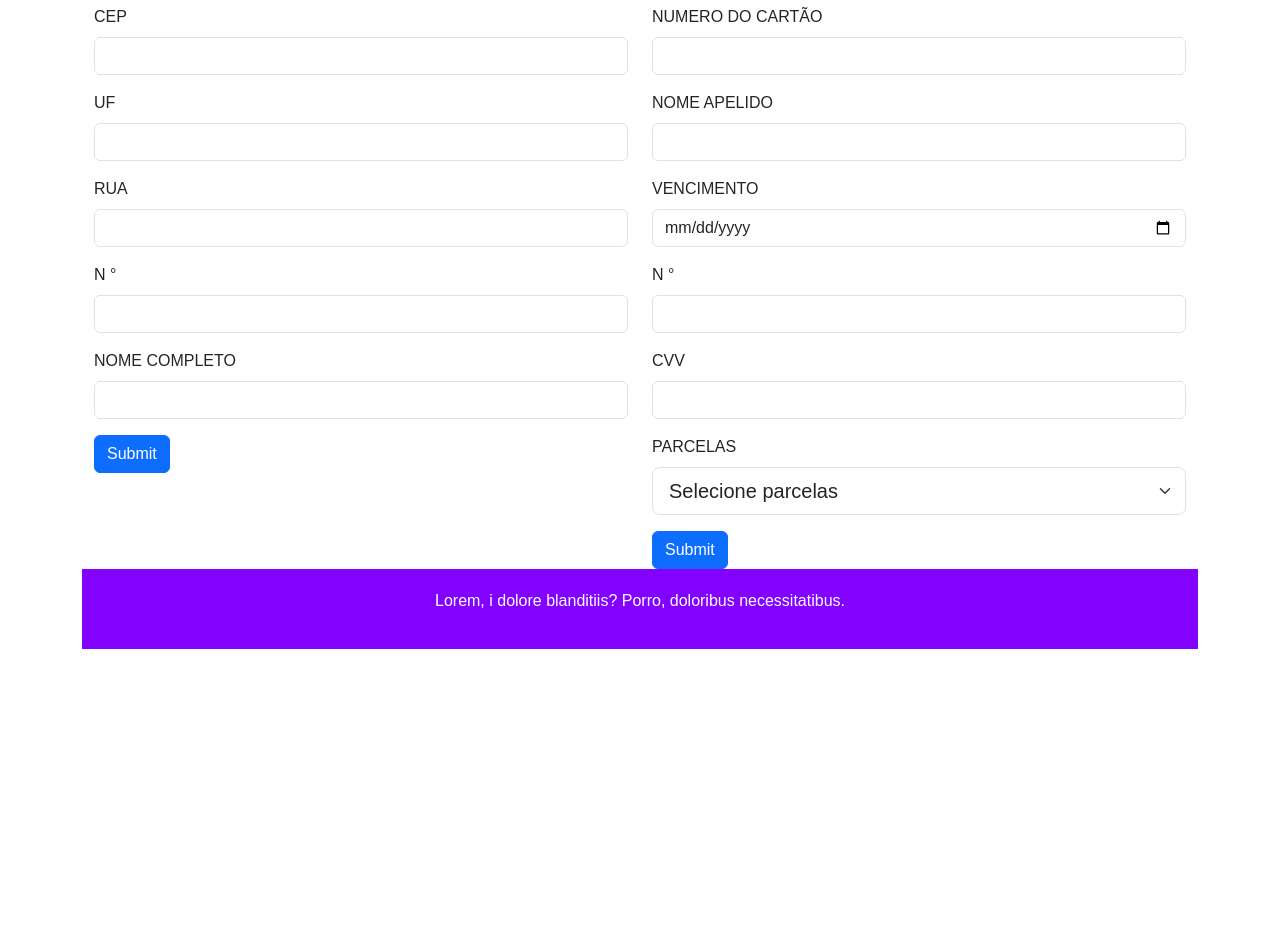
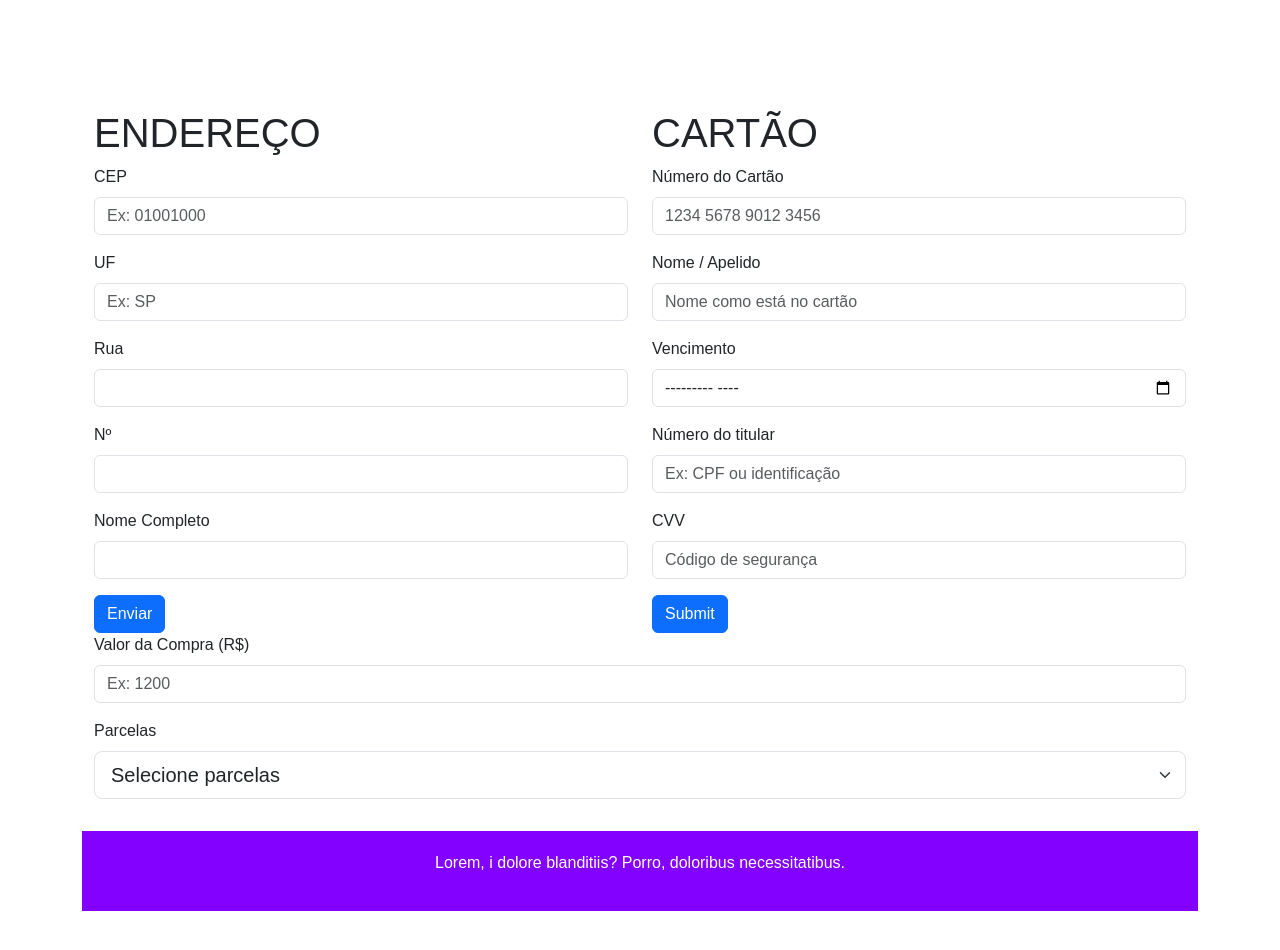
Before and after one commit to 987646726/AULA8, a plain HTML site: page carrinho.html in a window 1280 px wide. Shown: the part 680-1630 px from the top of the page. Before the commit the page ends 1329 px from the top, so only its background shows below. Drawn offline with nearby package versions, Linux system fonts and the light colour scheme.

```diff
--- a/carrinho.html
+++ b/carrinho.html
@@ -9,7 +9,6 @@
     <link href="https://fonts.googleapis.com/css2?family=Oswald:wght@200..700&display=swap" rel="stylesheet">
     <link href="https://cdn.jsdelivr.net/npm/bootstrap@5.3.5/dist/css/bootstrap.min.css" rel="stylesheet"
     integrity="sha384-SgOJa3DmI69IUzQ2PVdRZhwQ+dy64/BUtbMJw1MZ8t5HZApcHrRKUc4W0kG879m7" crossorigin="anonymous">
-
     <link rel="stylesheet" href="style.css">
     <title>ELITE BOOK</title>
 </head>
@@ -18,7 +17,7 @@
         <h1>ELITE</h1>
         <input type="number" placeholder="buscarprodutos">
         <div class="menu">
-            <a href="">Home</a>
+            <a href="index.html">Home</a>
             <a href="">produtos</a>
             <a href="">categorias</a>
     </header>
@@ -34,26 +33,27 @@
         <tbody>
             <tr>
                 <td><img class="checkout" src="livro 1.webp" alt=""></td>
-                <td>Cerveja</td>
+                <td>livro</td>
                 <td>
                     <input class="form-control checkout" type="number" value="4">
                 </td>
             </tr>
             <tr>
                 <td><img class="checkout" src="livro 1.webp" alt=""></td>
-                <td>Cerveja</td>
+                <td>livro</td>
                 <td>
                     <input class="form-control checkout" type="number" value="4">
                 </td>
             </tr>
             <tr>
                 <td><img class="checkout" src="livro 1.webp" alt=""></td>
-                <td>Cerveja</td>
+                <td>livro</td>
                 <td><input class="form-control checkout" type="number" value="4"></td>
             </tr>
         </tbody>
     </table>
 </div>
+
 <div class="container">
     <div class="container">
         <div class="row">
@@ -61,78 +61,250 @@
             <h1>ENDEREÇO</h1>
 <form>
   <div class="mb-3">
-                    <label for="exampleInputEmail1" class="form-label">CEP</label>
-                    <input type="number" class="form-control" id="exampleInputEmail1" aria-describedby="emailHelp">
+    <label for="cep" class="form-label">CEP</label>
+    <input
+      type="text"
+      class="form-control"
+      id="cep"
+      name="cep"
+      maxlength="8"
+      placeholder="Ex: 01001000"
+      inputmode="numeric"
+      required
+    >
   </div>
+
   <div class="mb-3">
-                    <label for="exampleInputEmail1" class="form-label">UF</label>
-                    <input type="text" class="form-control" id="exampleInputEmail1" aria-describedby="emailHelp">
+    <label for="uf" class="form-label">UF</label>
+    <input
+      type="text"
+      class="form-control"
+      id="uf"
+      name="uf"
+      maxlength="2"
+      placeholder="Ex: SP"
+      required
+      readonly
+    >
   </div>
+
   <div class="mb-3">
-                  <label for="exampleInputPassword1" class="form-label">RUA</label>
-                  <input type="text" class="form-control" id="exampleInputPassword1">
-                </div>        <div class="mb-3">
-                    <label for="exampleInputPassword1" class="form-label">N °</label>
-                    <input type="number" class="form-control" id="exampleInputPassword1">
+    <label for="rua" class="form-label">Rua</label>
+    <input
+      type="text"
+      class="form-control"
+      id="rua"
+      name="rua"
+      required
+      readonly
+    >
   </div>
+
   <div class="mb-3">
-                    <label for="exampleInputPassword1" class="form-label">NOME COMPLETO</label>
-                    <input type="text" class="form-control" id="exampleInputPassword1">
+    <label for="numero" class="form-label">Nº</label>
+    <input
+      type="number"
+      class="form-control"
+      id="numero"
+      name="numero"
+      required
+    >
   </div>
-                <button type="submit" class="btn btn-primary">Submit</button>
+
+  <div class="mb-3">
+    <label for="nomeCompleto" class="form-label">Nome Completo</label>
+    <input
+      type="text"
+      class="form-control"
+      id="nomeCompleto"
+      name="nomeCompleto"
+      required
+    >
+  </div>
+
+  <button type="submit" class="btn btn-primary">Enviar</button>
 </form>
+
+<script>
+  // Função para buscar o endereço via CEP
+  document.getElementById('cep').addEventListener('input', function () {
+    const cep = this.value.replace(/\D/g, ''); // Remove qualquer caractere não numérico
+
+    if (cep.length === 8) { // Verifica se o CEP tem 8 caracteres
+      fetch(`https://viacep.com.br/ws/${cep}/json/`)
+        .then(response => response.json())
+        .then(data => {
+          if (!data.erro) {
+            document.getElementById('rua').value = data.logradouro;
+            document.getElementById('uf').value = data.uf;
+          } else {
+            alert('CEP não encontrado');
+          }
+        })
+        .catch(error => {
+          alert('Erro ao buscar o CEP');
+          console.error(error);
+        });
+    }
+  });
+</script>
+
           </div>
           <div class="col">
             <H1>CARTÃO</H1>
             <form>
+<!-- FORMULÁRIO DE CARTÃO DE CRÉDITO -->
+
 <div class="mb-3">
-                    <label for="exampleInputEmail1" class="form-label">NUMERO DO CARTÃO</label>
-                    <input type="number" class="form-control" id="exampleInputEmail1" aria-describedby="emailHelp">
+  <label for="cardNumber" class="form-label">Número do Cartão</label>
+  <input
+    type="text"
+    class="form-control"
+    id="cardNumber"
+    name="cardNumber"
+    maxlength="19"
+    pattern="\d{16}"
+    placeholder="1234 5678 9012 3456"
+    inputmode="numeric"
+    required
+  >
 </div>
+
 <div class="mb-3">
-                    <label for="exampleInputEmail1" class="form-label">NOME APELIDO</label>
-                    <input type="text" class="form-control" id="exampleInputEmail1" aria-describedby="emailHelp">
+  <label for="cardName" class="form-label">Nome / Apelido</label>
+  <input
+    type="text"
+    class="form-control"
+    id="cardName"
+    name="cardName"
+    placeholder="Nome como está no cartão"
+    required
+  >
 </div>
+
 <div class="mb-3">
-                  <label for="exampleInputPassword1" class="form-label">VENCIMENTO</label>
-                  <input type="date" class="form-control" id="exampleInputPassword1">
+  <label for="expiryDate" class="form-label">Vencimento</label>
+  <input
+    type="month"
+    class="form-control"
+    id="expiryDate"
+    name="expiryDate"
+    min="2024-04"
+    required
+  >
 </div>
+
 <div class="mb-3">
-                    <label for="exampleInputPassword1" class="form-label">N °</label>
-                    <input type="number" class="form-control" id="exampleInputPassword1">
+  <label for="cardHolderNumber" class="form-label">Número do titular</label>
+  <input
+    type="number"
+    class="form-control"
+    id="cardHolderNumber"
+    name="cardHolderNumber"
+    placeholder="Ex: CPF ou identificação"
+    required
+  >
 </div>
+
 <div class="mb-3">
-                    <label for="exampleInputPassword1" class="form-label">CVV</label>
-                    <input type="text" class="form-control" id="exampleInputPassword1">
+  <label for="cvv" class="form-label">CVV</label>
+  <input
+    type="password"
+    maxlength="4"
+    class="form-control"
+    id="cvv"
+    name="cvv"
+    placeholder="Código de segurança"
+    pattern="\d{3,4}"
+    inputmode="numeric"
+    required
+  >
 </div>
-                  <div class="mb-3">
-                    <label for="exampleInputPassword1" class="form-label">PARCELAS</label>
-                    <select class="form-select form-select-lg mb-3" aria-label="Large select example">
-                        <option selected>Selecione parcelas</option>
-                        <option value="1">1 - sem juros</option>
-                        <option value="2">2 - sem juros</option>
-                        <option value="3">3 - sem juros</option>
-                        <option value="3">4 - com juros</option>
-                        <option value="3">5 - com juros</option>
-                        <option value="3">6 - com juros</option>
-                        <option value="3">7 - com juros</option>
-                        <option value="3">8 - com juros</option>
-                        <option value="3">9 - com juros</option>
-                        <option value="3">10 - com juros</option>
-                        <option value="3">11 - com juros</option>
-                        <option value="3">12 - com juros</option>
-                      </select>
 
 
-                  </div>
+<!-- Aqui mostraremos o valor da parcela -->
+<div id="parcelasInfo" class="alert alert-info d-none"></div>
                 <button type="submit" class="btn btn-primary">Submit</button>
               </form>
             </div>
+            <div class="mb-3">
+              <label for="purchaseValue" class="form-label">Valor da Compra (R$)</label>
+              <input
+                type="number"
+                class="form-control"
+                id="purchaseValue"
+                name="purchaseValue"
+                placeholder="Ex: 1200"
+                min="1"
+                required
+              >
+            </div>
 
+            <div class="mb-3">
+              <label for="installments" class="form-label">Parcelas</label>
+              <select class="form-select form-select-lg mb-3" id="installments" name="installments" required>
+                <option value="" selected disabled>Selecione parcelas</option>
+                <option value="1" data-juros="0">1x - sem juros</option>
+                <option value="2" data-juros="0">2x - sem juros</option>
+                <option value="3" data-juros="0">3x - sem juros</option>
+                <option value="4" data-juros="2">4x - com juros</option>
+                <option value="5" data-juros="2">5x - com juros</option>
+                <option value="6" data-juros="2">6x - com juros</option>
+                <option value="7" data-juros="2">7x - com juros</option>
+                <option value="8" data-juros="2">8x - com juros</option>
+                <option value="9" data-juros="2">9x - com juros</option>
+                <option value="10" data-juros="2">10x - com juros</option>
+                <option value="11" data-juros="2">11x - com juros</option>
+                <option value="12" data-juros="2">12x - com juros</option>
+              </select>
+            </div>
+
+            <!-- Resultado do cálculo -->
+            <div id="parcelasInfo" class="alert alert-info d-none"></div>
+            <script>
+              const valorInput = document.getElementById('purchaseValue');
+              const selectParcelas = document.getElementById('installments');
+              const infoDiv = document.getElementById('parcelasInfo');
+
+              function calcularParcelas() {
+                const valorCompra = parseFloat(valorInput.value);
+                const parcelas = parseInt(selectParcelas.value);
+                const juros = parseFloat(selectParcelas.options[selectParcelas.selectedIndex].getAttribute('data-juros'));
+
+                if (isNaN(valorCompra) || valorCompra <= 0 || isNaN(parcelas)) {
+                  infoDiv.classList.add('d-none');
+                  return;
+                }
+
+                let valorFinal = valorCompra;
+                let valorParcela = 0;
+
+                if (juros > 0) {
+                  const taxaMensal = juros / 100;
+                  valorFinal = valorCompra * Math.pow(1 + taxaMensal, parcelas);
+                  valorParcela = valorFinal / parcelas;
+                  infoDiv.innerHTML = `
+                    Valor total com juros: <strong>R$ ${valorFinal.toFixed(2)}</strong><br>
+                    ${parcelas}x de <strong>R$ ${valorParcela.toFixed(2)}</strong> com ${juros}% a.m.
+                  `;
+                } else {
+                  valorParcela = valorCompra / parcelas;
+                  infoDiv.innerHTML = `
+                    ${parcelas}x de <strong>R$ ${valorParcela.toFixed(2)}</strong> sem juros
+                  `;
+                }
+
+                infoDiv.classList.remove('d-none');
+              }
+
+              // Event listeners
+              valorInput.addEventListener('input', calcularParcelas);
+              selectParcelas.addEventListener('change', calcularParcelas);
+            </script>
 
     <footer>
         <p>Lorem, i dolore blanditiis? Porro, doloribus necessitatibus.</p>
     </footer>
 </body>
-
+<script src="https://cdn.jsdelivr.net/npm/bootstrap@5.3.5/dist/js/bootstrap.bundle.min.js" integrity="sha384-k6d4wzSIapyDyv1kpU366/PK5hCdSbCRGRCMv+eplOQJWyd1fbcAu9OCUj5zNLiq" crossorigin="anonymous"></script>
 </html>
--- a/style.css
+++ b/style.css
@@ -26,6 +26,7 @@ body {
     display: flex;
     justify-content: space-between;
     align-items: center;
+
 }
 
 .navbar h1 {
@@ -45,6 +46,7 @@ body {
 .menu a {
     color: white;
     text-decoration: none;
+
 }
 
 .menu a:hover {
@@ -68,9 +70,9 @@ body {
 }
 
 .vitrine{
-    padding: auto;
+    padding: 1rem;
     display: flex;
-
+    gap: 20px;
 
 }
 
@@ -83,6 +85,7 @@ body {
     background: white;
     box-shadow: 2px 4px 10px var(--gray200);
     transition: transform 0.3s ease, box-shadow 0.3s ease;
+
 }
 
 .card img {
@@ -108,3 +111,7 @@ footer {
 .checkout {
     width: 100px;
 }
+
+.container {
+    margin: 40px 0;
+}
```
Also changed, not shown: index.html (+32 -2 lines), 1 other file. Lines whose indentation alone changed are shown as unchanged.
